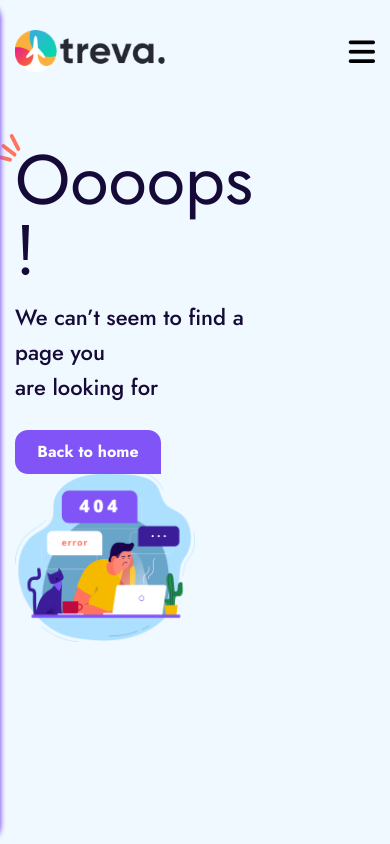
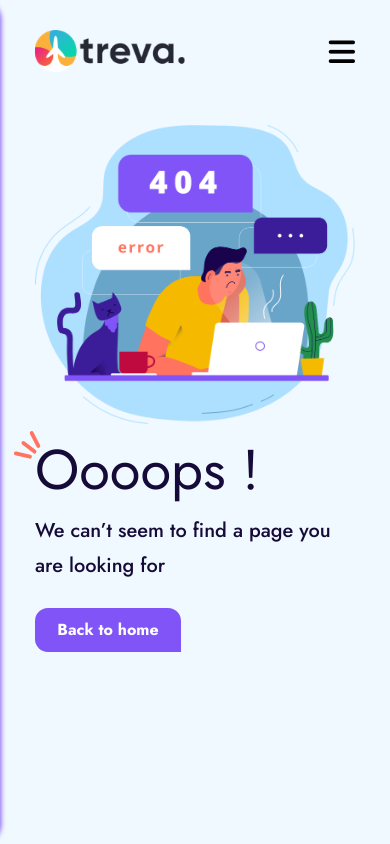
Before and after one commit to Hamid-R-F/404-error-page_BEM_H.rEbadi, a plain HTML site: page index.html in a window 390 px wide. Drawn offline with Linux system fonts and the light colour scheme.

Commit message:
responsive main

```diff
--- a/styles/app.css
+++ b/styles/app.css
@@ -54,7 +54,7 @@ body{
     align-items: center;
 }
 .menu__item {
-    margin-left: 20px;
+    margin-left: 30px;
 }
 .menu__link {
     text-decoration: none;
@@ -167,10 +167,40 @@ body{
         margin-left: 0;
         margin-bottom: 20px;
     }
+
+    .page-content{
+        order: 1;
+        flex-basis: 100%;
+        margin-left: 100px;
+    }
+    .page__banner{
+        flex-basis: 100%;
+        text-align: center;
+        margin-bottom: 15px;
+    }
+    .page__img{
+        max-width: 370px;
+    }
+    .main{
+        margin-top: 20px;
+    }
+
 }
 
 @media only screen and (max-width: 576px) {
     .container{
         max-width: 100%;
+        padding: 0 35px;
+    }
+
+    .page-content{
+        margin-left: 0;
+    }
+
+    .page-content__title{
+        font-size: 56px;
+    }
+    .page-content__caption{
+        font-size: 20px;
     }
 }
```
